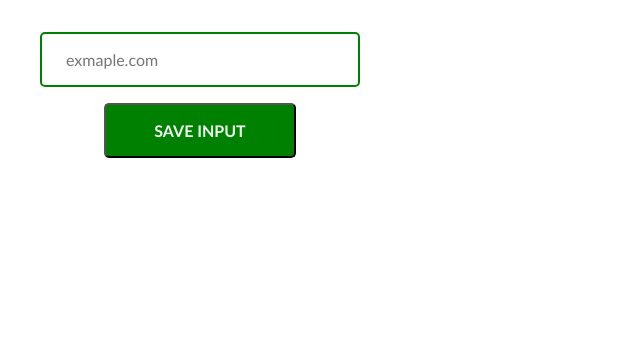
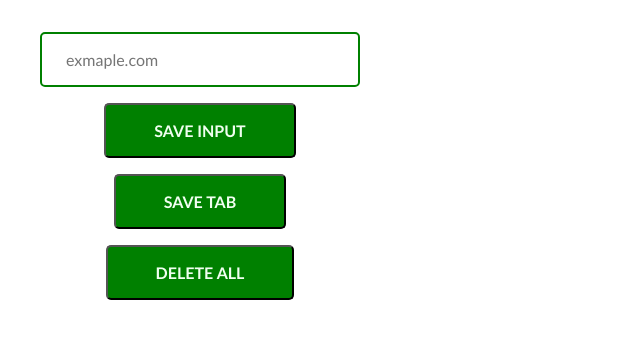
Before and after one commit to ai-jian/Chrome-Extension, a browser extension: page index.html in a window 1280 px wide. Shown: the whole page, without its empty margins (0-640 px from the left). Drawn offline with Linux system fonts and the light colour scheme.

Commit message:
Add files via upload

```diff
--- a/index.html
+++ b/index.html
@@ -10,7 +10,11 @@
   <body>
     <div class="contanier">
       <input type="text" id="input-el" placeholder="exmaple.com" />
-      <button id="input-btn">Save Input</button>
+      <div class="btns">
+        <button id="input-btn">Save Input</button>
+        <button id="tab-btn">save tab</button>
+        <button id="delete-btn">delete all</button>
+      </div>
       <ul id="ul-el"></ul>
     </div>
     <script src="index.js"></script>
```
